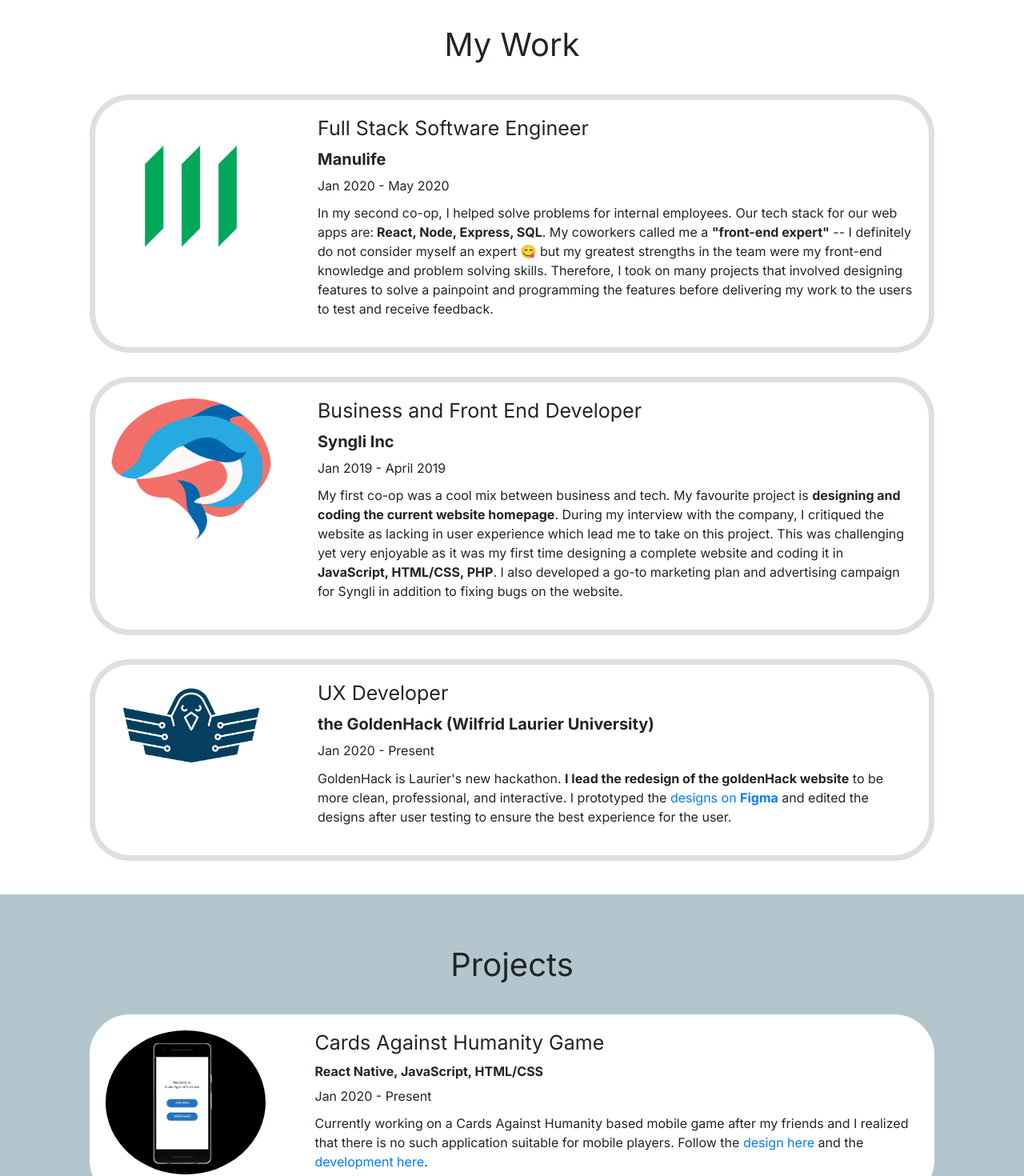
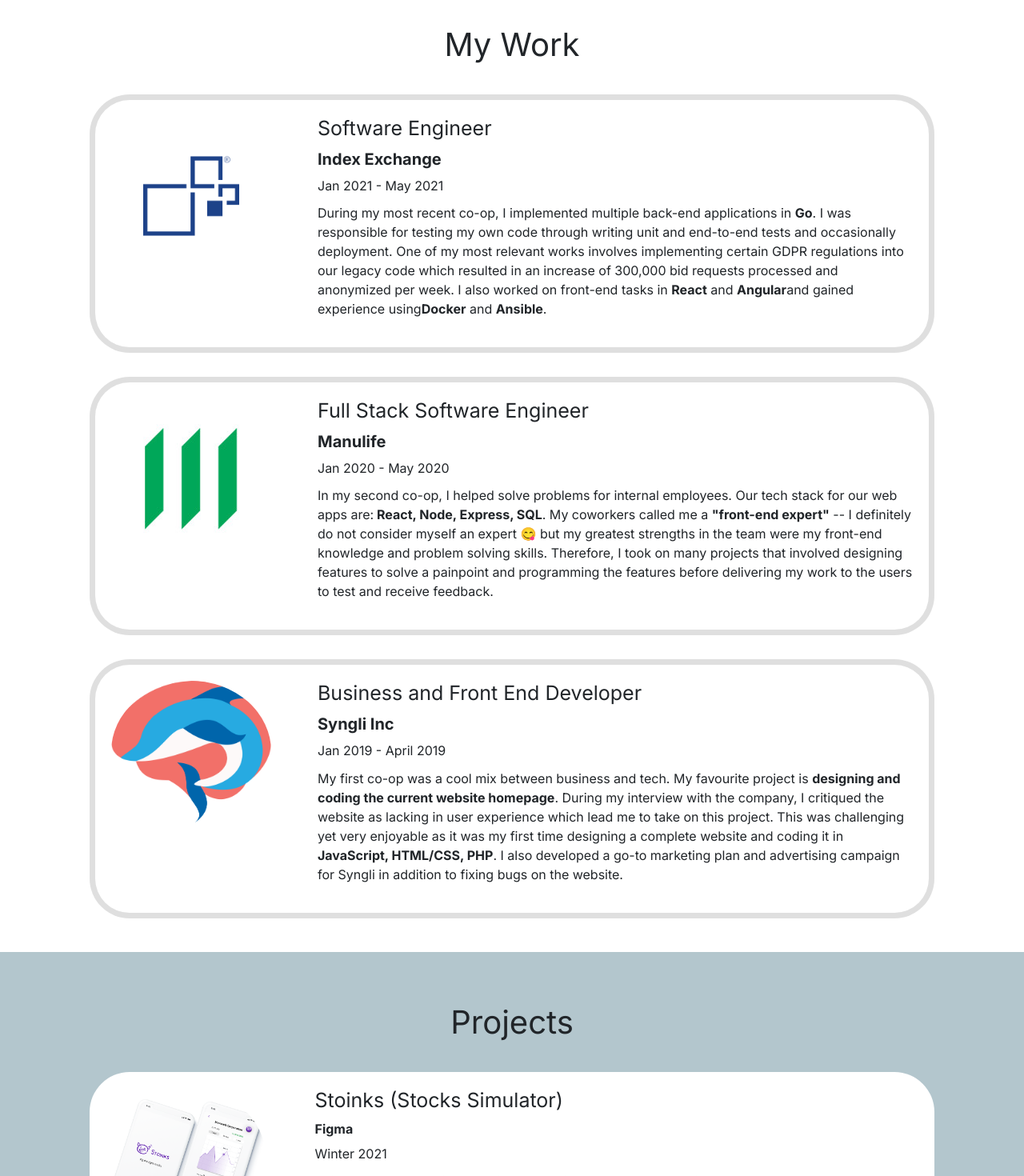
Before and after one commit to helenwxdong/Portfolio, a React (Create React App) app: page / in a window 1280 px wide. Shown: the part 640-2110 px from the top of the page at 80% size. Built offline with nearby package versions, Linux system fonts and the light colour scheme.

Commit message:
Updated recent experience

```diff
--- a/src/components/Experience.js
+++ b/src/components/Experience.js
@@ -4,6 +4,7 @@
 import Image from "react-bootstrap/Image";
 import Form from "react-bootstrap/Form";
 import manulife from "./images/manulife.jpg";
+import ix from "./images/IX.jpg";
 import syngli from "./images/syngli.png";
 import goldenhack from "./images/goldenhack.png";
 import MediaQuery from "react-responsive";
@@ -14,6 +15,24 @@
     super(props);
     this.state = {
       experiences: [
+        {
+          title: "Software Engineer",
+          date: "Jan 2021 - May 2021",
+          company: "Index Exchange",
+          image: ix,
+          description: (
+            <p>
+              During my most recent co-op, I implemented multiple back-end applications
+              in <b>Go</b>. I was responsible for testing my own code through writing
+              unit and end-to-end tests and occasionally deployment.
+              One of my most relevant works involves implementing
+              certain GDPR regulations into our legacy code which resulted in an increase
+              of 300,000 bid requests processed and anonymized per week. I also worked on
+              front-end tasks in <b>React</b> and <b>Angular</b>and gained experience using
+              <b>Docker</b> and <b>Ansible</b>.
+            </p>
+          ),
+        },
         {
           title: "Full Stack Software Engineer",
           date: "Jan 2020 - May 2020",
--- a/src/components/Main.js
+++ b/src/components/Main.js
@@ -40,7 +40,7 @@
                 </h1>
                 <h2>
                   {" "}
-                  I'm a software engineer who cares <br /> about UX.
+                  I'm a software engineer, a UX designer,  <br /> and a 4th year student.
                 </h2>
                 <br />
                 <h2>Let's talk.</h2>
@@ -53,8 +53,8 @@
                 </h1>
                 <h3>
                   {" "}
-                  I'm a software engineer who
-                  <br /> cares about UX.
+                  I'm a software engineer and
+                  <br /> a UX designer.
                 </h3>
                 <br />
                 <h3>Let's talk.</h3>
--- a/src/components/Projects.js
+++ b/src/components/Projects.js
@@ -10,6 +10,7 @@
 import profile from "./images/profile.JPG";
 import chess from "./images/chess.jpg";
 import cards from "./images/cards.png";
+import stoinks from "./images/stoinks.png";
 import MediaQuery from "react-responsive";
 import { useMediaQuery } from "react-responsive";
 
@@ -19,16 +20,16 @@
     this.state = {
       experiences: [
         {
-          title: "Cards Against Humanity Game",
-          date: "Jan 2020 - Present",
-          image: cards,
-          tech: "React Native, JavaScript, HTML/CSS",
+          title: "Stoinks (Stocks Simulator)",
+          date: "Winter 2021",
+          image: stoinks,
+          tech: "Figma",
           description: (
             <p>
-              Currently working on a Cards Against Humanity based mobile game
-              after my friends and I realized that there is no such application
-              suitable for mobile players. Follow the <a href="https://www.figma.com/file/w39Enz0IAlLG47WUXdIq03/CardGame?node-id=0%3A1">design here </a>and the
-              <a href="https://github.com/helenwxdong/card-project"> development here</a>.
+              This was created during a designathon with a couple other designers.
+              We conducted user interviews to identify their pain points regarding financial
+              literacy. Checkout the
+               <a href="https://www.figma.com/file/w39Enz0IAlLG47WUXdIq03/CardGame?node-id=0%3A1"> full mockup here</a>.
               </p>
           ),
         },
```
Also changed, not shown: src/components/images/IX.jpg (added), src/components/images/stoinks.png (added).
